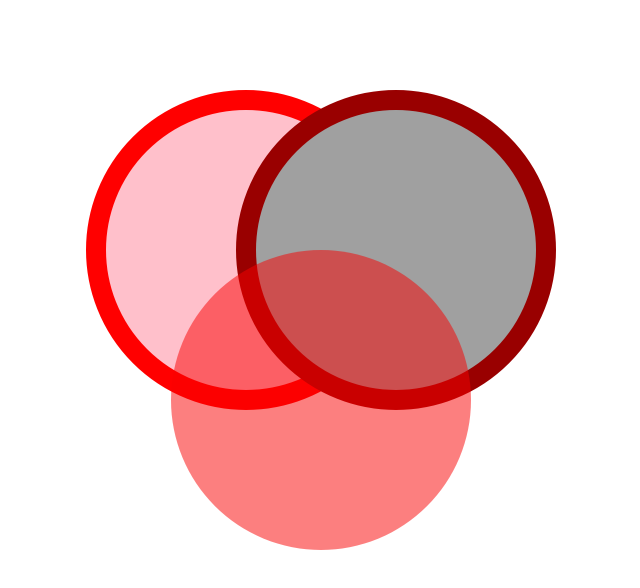
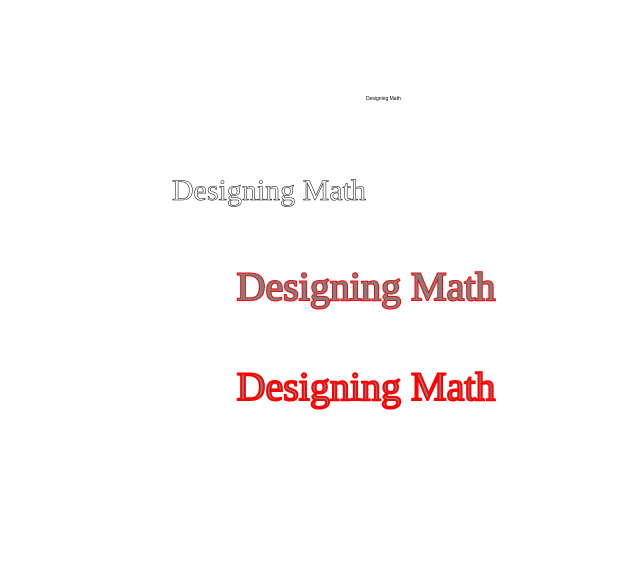
Before and after one commit to da-matsumoto/math, a plain HTML site: page index.html in a window 1280 px wide. Shown: the whole page, without its empty margins (274-914 px from the left). Drawn offline with Linux system fonts and the light colour scheme.

Commit message:
文字を試す

```diff
--- /dev/null
+++ b/example4.js
@@ -0,0 +1,34 @@
+function setup() {
+  ctx.fillText("Designing Math", screenWidth/2, 200);
+
+  ctx.strokeStyle = "black";
+  ctx.font = "60px Serif";
+  ctx.textAlign = "right";
+  ctx.strokeText("Designing Math", screenWidth/2, 400);
+
+  ctx.fillStyle = "grey";
+  ctx.strokeStyle = "red";
+  ctx.lineWidth = 4;
+  ctx.font = "80px Helvitica";
+  ctx.textAlign = "center";
+  ctx.strokeText("Designing Math", screenWidth/2, 600);
+  ctx.fillText("Designing Math", screenWidth/2, 600);
+
+  ctx.fillText("Designing Math", screenWidth/2, 800);
+  ctx.strokeText("Designing Math", screenWidth/2, 800);
+}
+
+function loop() {
+}
+
+function touchStart() {
+
+}
+
+function touchMove() {
+
+}
+
+function touchEnd() {
+
+}
--- a/index.html
+++ b/index.html
@@ -8,7 +8,7 @@
 		<meta name="viewport" content="width=device-width, initial-scale=1.0, maximum-scale=1.0, minimum-scale=1.0">
 		<link rel="stylesheet" type="text/css" href="css/designingmath.css">
 		<script src="js/designingmath.js"></script>
-		<script src="example3.js"></script>
+		<script src="example4.js"></script>
 	</head>
 	<body>
 		<canvas id="canvas" width=1280 height=1600></canvas>
```
